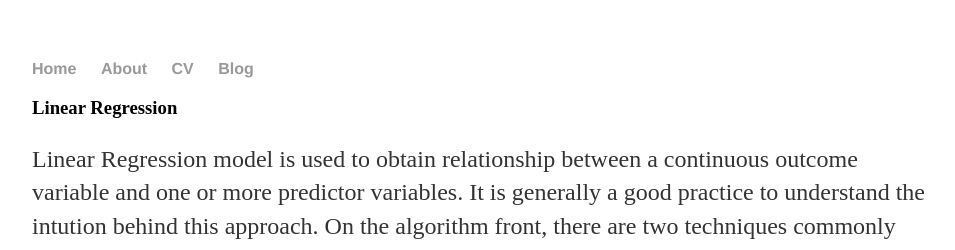
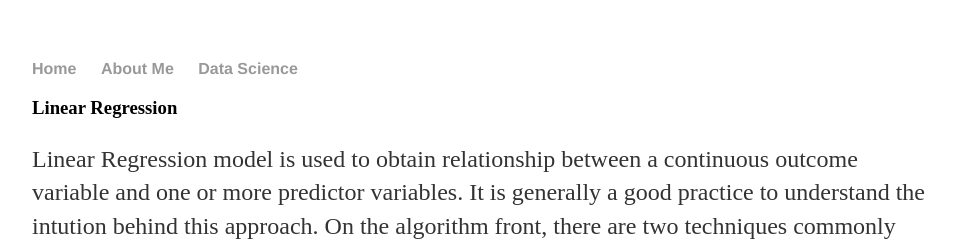
Before and after one commit to abhisheksanghai/abhisheksanghai.github.io, a Jekyll site: the page built from Linear Regression.md, in a window 1280 px wide and 900 px high. Shown: the top 250 px of the window, without its empty margins (160-1115 px from the left). Built offline with Jekyll 4.4.1, drawn with Linux system fonts in a browser that asks for light colours; our own code applies the rules of GitHub Pages for plain Markdown files.

Commit message:
Update default.html
changing nav options

```diff
--- a/_layouts/default.html
+++ b/_layouts/default.html
@@ -9,9 +9,8 @@
 			<nav>
 	    		<ul>
 	        		<li><a href="/">Home</a></li>
-		        	<li><a href="/about">About</a></li>
-	        		<li><a href="/cv">CV</a></li>
-	        		<li><a href="/blog">Blog</a></li>
+		        	<li><a href="/about">About Me</a></li>
+	        		<li><a href="/blog">Data Science</a></li>
 	    		</ul>
 			</nav>
 			<div class="container">
```
